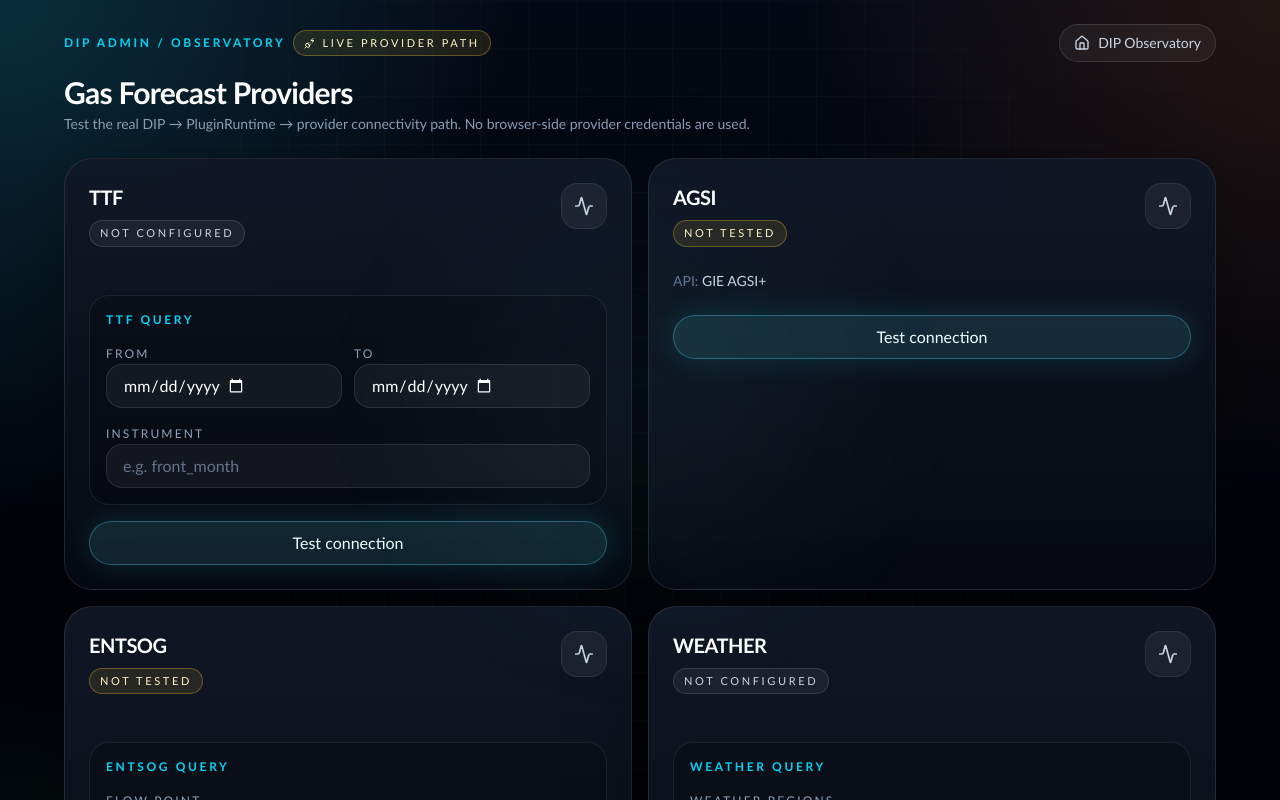
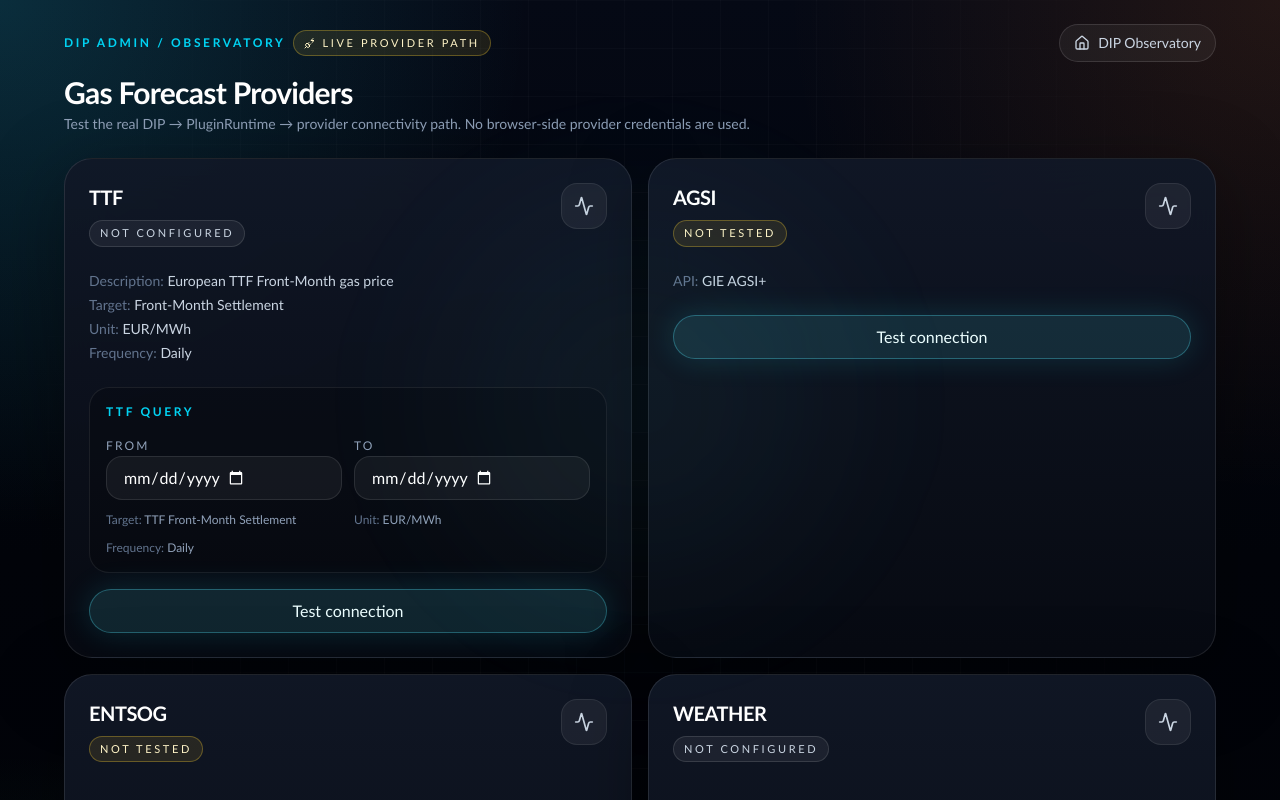
Before and after one commit to mentality-prj/dip-observatory, a Next.js app: page /admin/plugins/gas-forecast/providers in a window 1280 px wide. Shown: the top 800 px of the page. Built offline with nearby package versions, Linux system fonts and the light colour scheme.

Commit message:
Implement TTF provider check date-only UI
Co-authored-by: TarasGez <37795572+TarasGez@users.noreply.github.com>

```diff
--- a/src/app/admin/plugins/gas-forecast/providers/actions.ts
+++ b/src/app/admin/plugins/gas-forecast/providers/actions.ts
@@ -73,7 +73,6 @@ const ttfSchema = z
   .object({
     start_date: z.string().trim().min(1),
     end_date: z.string().trim().min(1),
-    instrument: z.string().trim().min(1),
   })
   .superRefine((input, context) => {
     const dateError = validateEntsogHistoricalDateRange(
--- a/src/components/admin/gas-forecast-providers-page.tsx
+++ b/src/components/admin/gas-forecast-providers-page.tsx
@@ -72,7 +72,13 @@ function getCardStatus(
   return result?.status ?? provider.initialStatus;
 }
 
-function ResultBlock({ result }: { result: GasForecastConnectionResult }) {
+function ResultBlock({
+  result,
+  providerId,
+}: {
+  result: GasForecastConnectionResult;
+  providerId: GasForecastProviderId;
+}) {
   return (
     <div className="space-y-4 rounded-[20px] border border-white/8 bg-black/20 p-4">
       <div className="space-y-1 text-sm text-slate-200">
@@ -152,6 +158,45 @@ function ResultBlock({ result }: { result: GasForecastConnectionResult }) {
             Sample
           </p>
           <div className="overflow-x-auto rounded-2xl border border-white/8">
+            {providerId === "ttf" ? (
+              <table className="min-w-full border-collapse text-left text-xs text-slate-200">
+                <thead className="bg-white/6 text-slate-400">
+                  <tr>
+                    <th className="px-3 py-2 font-medium">observation_date</th>
+                    <th className="px-3 py-2 font-medium">settlement_price</th>
+                    <th className="px-3 py-2 font-medium">source</th>
+                    <th className="px-3 py-2 font-medium">source_identifier</th>
+                    <th className="px-3 py-2 font-medium">publication_date</th>
+                    <th className="px-3 py-2 font-medium">retrieved_at</th>
+                  </tr>
+                </thead>
+                <tbody>
+                  {result.sample.map((row, index) => (
+                    <tr
+                      key={`${(row.observation_date as string | undefined) ?? "row"}-${index}`}
+                      className="border-t border-white/8"
+                    >
+                      <td className="px-3 py-2">
+                        {(row.observation_date as string | undefined) ?? "—"}
+                      </td>
+                      <td className="px-3 py-2">
+                        {(row.settlement_price as string | number | undefined) ?? "—"}
+                      </td>
+                      <td className="px-3 py-2">{(row.source as string | undefined) ?? "—"}</td>
+                      <td className="px-3 py-2">
+                        {(row.source_identifier as string | undefined) ?? "—"}
+                      </td>
+                      <td className="px-3 py-2">
+                        {(row.publication_date as string | undefined) ?? "—"}
+                      </td>
+                      <td className="px-3 py-2">
+                        {(row.retrieved_at as string | undefined) ?? "—"}
+                      </td>
+                    </tr>
+                  ))}
+                </tbody>
+              </table>
+            ) : (
               <table className="min-w-full border-collapse text-left text-xs text-slate-200">
                 <thead className="bg-white/6 text-slate-400">
                   <tr>
@@ -174,7 +219,21 @@ function ResultBlock({ result }: { result: GasForecastConnectionResult }) {
                   ))}
                 </tbody>
               </table>
+            )}
           </div>
+        </div>
+      ) : null}
+
+      {providerId === "ttf" && result.connection === "OK" ? (
+        <div className="space-y-1 rounded-2xl border border-emerald-300/20 bg-emerald-300/8 p-3 text-sm text-emerald-100">
+          <p className="font-medium">TTF Front-Month Settlement</p>
+          <p>
+            <span className="text-emerald-300/80">Status:</span> OK
+          </p>
+          <p>
+            <span className="text-emerald-300/80">Records:</span>{" "}
+            {result.dataset?.records ?? "—"}
+          </p>
         </div>
       ) : null}
     </div>
@@ -187,7 +246,6 @@ export function buildTtfCheckInput(
   return {
     start_date: config.start_date.trim(),
     end_date: config.end_date.trim(),
-    instrument: config.instrument.trim(),
   };
 }
 
@@ -195,10 +253,6 @@ export function validateTtfCheckInput(
   config: GasForecastTtfCheckInput,
   todayIso: string,
 ) {
-  if (!config.instrument.trim()) {
-    return "Instrument is required.";
-  }
-
   return validateEntsogHistoricalDateRange(
     {
       from: config.start_date,
@@ -653,7 +707,6 @@ export function GasForecastProvidersPage() {
   const [ttfConfig, setTtfConfig] = useState<GasForecastTtfCheckInput>({
     start_date: "",
     end_date: "",
-    instrument: "",
   });
   const [ttfValidationError, setTtfValidationError] = useState<string | null>(null);
   const [weatherConfig, setWeatherConfig] = useState<GasForecastWeatherCheckInput>({
@@ -842,7 +895,6 @@ export function GasForecastProvidersPage() {
             const weatherRegionOptionPrefix = `${provider.id}-region-option`;
             const ttfFromInputId = `${provider.id}-start-date`;
             const ttfToInputId = `${provider.id}-end-date`;
-            const ttfInstrumentInputId = `${provider.id}-instrument`;
             const ttfErrorId = `${provider.id}-query-validation-error`;
             const weatherFromInputId = `${provider.id}-start-date`;
             const weatherToInputId = `${provider.id}-end-date`;
@@ -888,6 +940,24 @@ export function GasForecastProvidersPage() {
                   </div>
 
                   <div className="space-y-1 text-sm text-slate-300">
+                    {provider.id === "ttf" ? (
+                      <>
+                        <p>
+                          <span className="text-slate-500">Description:</span>{" "}
+                          {provider.description}
+                        </p>
+                        <p>
+                          <span className="text-slate-500">Target:</span> {provider.target}
+                        </p>
+                        <p>
+                          <span className="text-slate-500">Unit:</span> {provider.unit}
+                        </p>
+                        <p>
+                          <span className="text-slate-500">Frequency:</span>{" "}
+                          {provider.frequency}
+                        </p>
+                      </>
+                    ) : null}
                     {provider.api ? (
                       <p>
                         <span className="text-slate-500">API:</span> {provider.api}
@@ -910,7 +980,7 @@ export function GasForecastProvidersPage() {
                 </CardHeader>
 
                 <CardContent className="min-w-0 w-full max-w-full space-y-4">
-                  {result ? <ResultBlock result={result} /> : null}
+                  {result ? <ResultBlock result={result} providerId={provider.id} /> : null}
 
                   {provider.id === "entsog" ? (
                     <div className="min-w-0 w-full max-w-full space-y-3 rounded-[20px] border border-white/8 bg-black/20 p-4">
@@ -1109,24 +1179,17 @@ export function GasForecastProvidersPage() {
                           />
                         </div>
                       </div>
-                      <div className="space-y-2">
-                        <Label htmlFor={ttfInstrumentInputId}>Instrument</Label>
-                        <Input
-                          id={ttfInstrumentInputId}
-                          type="text"
-                          className="h-11 w-full min-w-0 max-w-full rounded-xl px-3 text-sm md:rounded-2xl md:px-4"
-                          value={ttfConfig.instrument}
-                          placeholder="e.g. front_month"
-                          aria-invalid={ttfValidationError ? "true" : undefined}
-                          aria-describedby={ttfValidationError ? ttfErrorId : undefined}
-                          onChange={(event) => {
-                            setTtfValidationError(null);
-                            setTtfConfig((current) => ({
-                              ...current,
-                              instrument: event.target.value,
-                            }));
-                          }}
-                        />
+                      <div className="grid gap-3 text-xs text-slate-400 md:grid-cols-2">
+                        <p>
+                          <span className="text-slate-500">Target:</span> TTF Front-Month
+                          Settlement
+                        </p>
+                        <p>
+                          <span className="text-slate-500">Unit:</span> EUR/MWh
+                        </p>
+                        <p>
+                          <span className="text-slate-500">Frequency:</span> Daily
+                        </p>
                       </div>
                       {ttfValidationError ? (
                         <p id={ttfErrorId} className="text-xs text-rose-300">
--- a/src/lib/gas-forecast-provider-client.ts
+++ b/src/lib/gas-forecast-provider-client.ts
@@ -314,7 +314,6 @@ export async function testGasForecastProviderConnection(
     const missing: string[] = [];
     if (!ttfInput?.start_date?.trim()) missing.push("start_date");
     if (!ttfInput?.end_date?.trim()) missing.push("end_date");
-    if (!ttfInput?.instrument?.trim()) missing.push("instrument");
 
     if (missing.length > 0) {
       return mapGasForecastFailure({
--- a/src/lib/gas-forecast-provider-model.ts
+++ b/src/lib/gas-forecast-provider-model.ts
@@ -23,7 +23,6 @@ export type GasForecastEntsogCheckInput = {
 export type GasForecastTtfCheckInput = {
   start_date: string;
   end_date: string;
-  instrument: string;
 };
 
 export type GasForecastWeatherCheckInput = {
@@ -43,6 +42,10 @@ export type GasForecastProviderCard = {
   id: GasForecastProviderId;
   title: string;
   api: string | null;
+  description?: string;
+  target?: string;
+  unit?: string;
+  frequency?: string;
   initialStatus: "not_configured" | "not_tested";
 };
 
@@ -108,6 +111,10 @@ export const GAS_FORECAST_PROVIDER_CARDS: GasForecastProviderCard[] = [
     id: "ttf",
     title: "TTF",
     api: null,
+    description: "European TTF Front-Month gas price",
+    target: "Front-Month Settlement",
+    unit: "EUR/MWh",
+    frequency: "Daily",
     initialStatus: "not_configured",
   },
   {
@@ -476,6 +483,10 @@ function buildSample(rows: Array<Record<string, unknown>>) {
     metadata: row.metadata,
     source: row.source,
     source_identifier: row.source_identifier,
+    source_version: row.source_version,
+    settlement_price: row.settlement_price,
+    publication_date: row.publication_date,
+    retrieved_at: row.retrieved_at,
     country_code: row.country_code,
     facility_code: row.facility_code,
   }));
@@ -734,6 +745,9 @@ export function mapGasForecastSuccess(params: {
   const dateRange = getDateRangeFromRows(datasetRows, normalizedObservations);
   const provider =
     pickString(payload, [
+      ["result", "provider", "name"],
+      ["result", "providerName"],
+      ["result", "provider"],
       ["provider", "name"],
       ["providerName"],
       ["provider"],
@@ -742,6 +756,8 @@ export function mapGasForecastSuccess(params: {
     ]) ?? providerCard.api ?? providerCard.title;
   const api =
     pickString(payload, [
+      ["result", "api"],
+      ["result", "provider", "api"],
       ["api"],
       ["provider", "api"],
       ["meta", "api"],
```
Also changed, not shown: 2 other files (tests, documents, lock files or other folders). Lines whose indentation alone changed are shown as unchanged.
